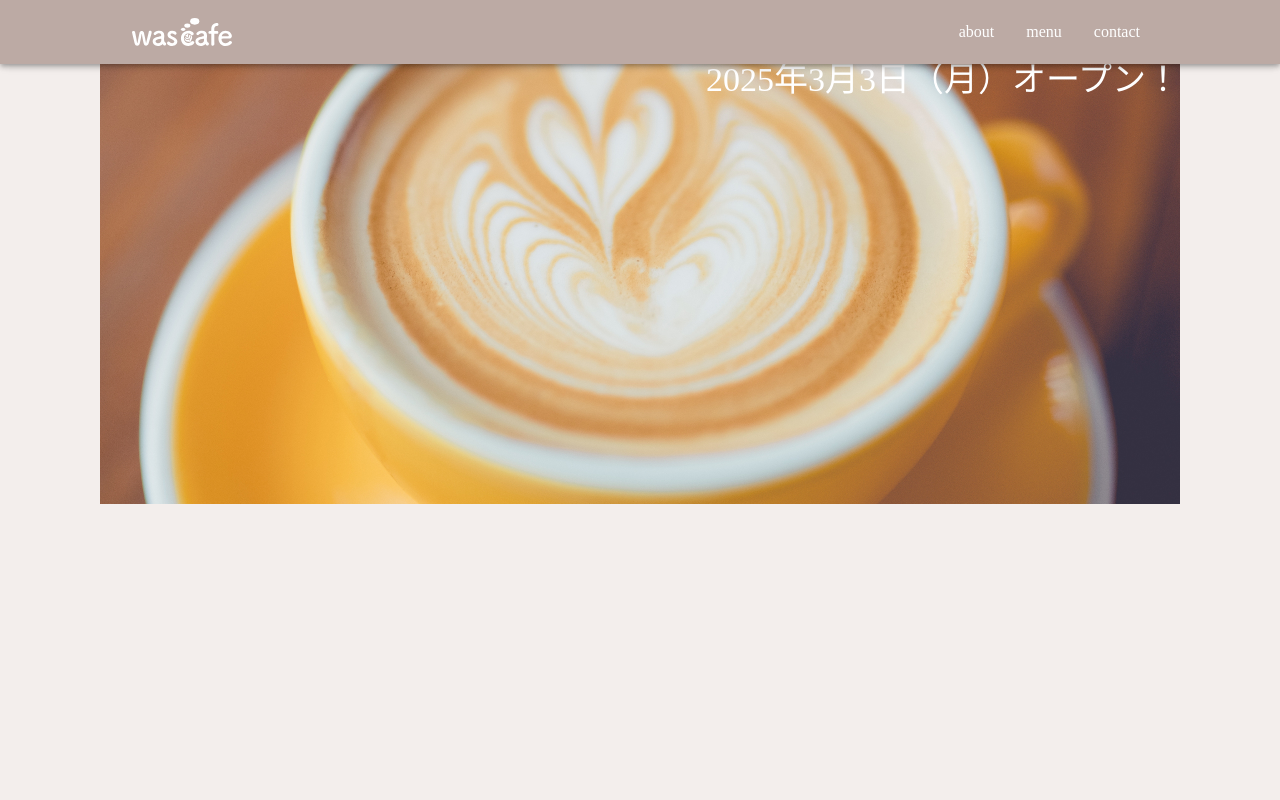
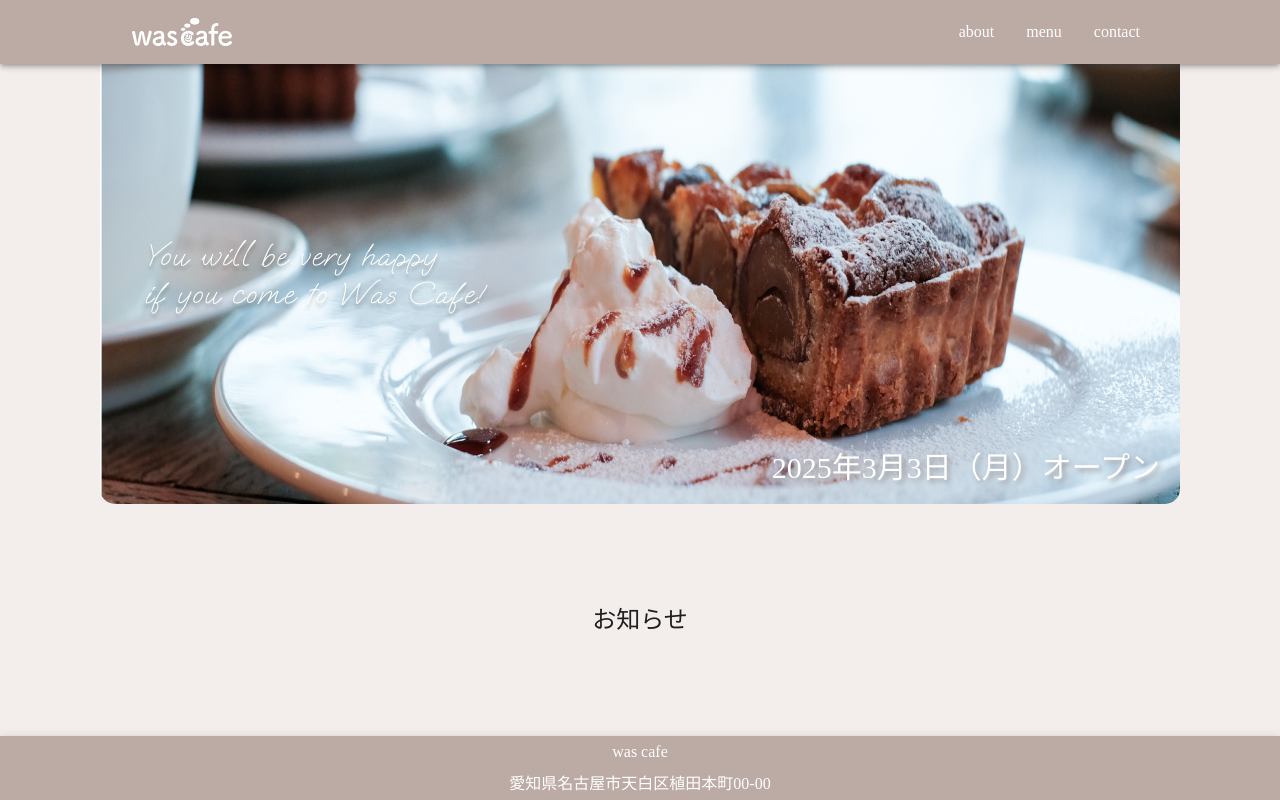
Before and after one commit to kimuracoki/wascafe, a React (Vite) app: page / in a window 1280 px wide. Shown: the top 800 px of the page. Built offline with nearby package versions, Linux system fonts and the light colour scheme; a web font is replaced by a local one.

Commit message:
Add Home

```diff
--- a/index.html
+++ b/index.html
@@ -2,7 +2,7 @@
 <html lang="ja">
   <head>
     <meta charset="UTF-8" />
-    <link rel="icon" type="image/svg+xml" href="./src/assets/white_logo.svg" />
+    <link rel="icon" type="image/svg+xml" href="./src/assets/logo.svg" />
     <link
       rel="stylesheet"
       href="https://fonts.googleapis.com/icon?family=Material+Icons"
--- a/src/components/Hero.tsx
+++ b/src/components/Hero.tsx
@@ -1,4 +1,5 @@
-import { Box } from "@mui/material";
+import { Box, SxProps, Theme } from "@mui/material";
+import { ReactElement } from "react";
 
 function Hero(props: Props) {
     return (
@@ -12,12 +13,16 @@ function Hero(props: Props) {
                 backgroundRepeat: 'no-repeat',
                 backgroundSize: 'contain',
                 marginBottom: { xs: '30px', sm: '100px' },
-            }}></Box>
+                borderRadius: '0 0 15px 15px',
+                ...(props.sx || {}),
+            }}>{props.children}</Box>
     );
 }
 
 type Props = {
     imageUrl: string;
+    children?: ReactElement | undefined;
+    sx?: SxProps<Theme> | undefined;
 }
 
 export default Hero;
--- a/src/features/contact/pages/Contact.tsx
+++ b/src/features/contact/pages/Contact.tsx
@@ -19,10 +19,10 @@ export const Contact = () => {
                 container
                 direction="row"
             >
-                <Grid2>
+                <Grid2 width={{ xs: '100%', sm: '300px' }}>
                     <Typography>お名前（必須）</Typography>
                 </Grid2>
-                <Grid2>
+                <Grid2 width={{ xs: '100%', sm: '500px' }}>
                     <TextField />
                 </Grid2>
             </Grid2>
@@ -30,10 +30,10 @@ export const Contact = () => {
                 container
                 direction="row"
             >
-                <Grid2>
+                <Grid2 width={{ xs: '100%', sm: '300px' }}>
                     <Typography>メールアドレス（必須）</Typography>
                 </Grid2>
-                <Grid2>
+                <Grid2 width={{ xs: '100%', sm: '500px' }}>
                     <TextField />
                 </Grid2>
             </Grid2>
@@ -41,10 +41,10 @@ export const Contact = () => {
                 container
                 direction="row"
             >
-                <Grid2>
+                <Grid2 width={{ xs: '100%', sm: '300px' }}>
                     <Typography>お電話番号</Typography>
                 </Grid2>
-                <Grid2>
+                <Grid2 width={{ xs: '100%', sm: '500px' }}>
                     <TextField />
                 </Grid2>
             </Grid2>
@@ -52,14 +52,14 @@ export const Contact = () => {
                 container
                 direction="row"
             >
-                <Grid2>
+                <Grid2 width={{ xs: '100%', sm: '300px' }}>
                     <Typography>お問い合わせの種類</Typography>
                 </Grid2>
-                <Grid2>
+                <Grid2 width={{ xs: '100%', sm: '500px' }}>
                     <RadioGroup row>
-                        <FormControlLabel control={<Radio/>} label="お席の予約"/>
-                        <FormControlLabel control={<Radio/>} label="貸切のご相談"/>
-                        <FormControlLabel control={<Radio/>} label="その他"/>
+                        <FormControlLabel control={<Radio />} label="お席の予約" />
+                        <FormControlLabel control={<Radio />} label="貸切のご相談" />
+                        <FormControlLabel control={<Radio />} label="その他" />
                     </RadioGroup>
                 </Grid2>
             </Grid2>
@@ -67,11 +67,11 @@ export const Contact = () => {
                 container
                 direction="row"
             >
-                <Grid2>
+                <Grid2 width={{ xs: '100%', sm: '300px' }}>
                     <Typography>お問い合わせ内容</Typography>
                 </Grid2>
-                <Grid2>
-                    <TextField />
+                <Grid2 width={{ xs: '100%', sm: '500px' }}>
+                    <TextField multiline rows={4} />
                 </Grid2>
             </Grid2>
         </Container>
--- a/src/features/home/pages/Home.tsx
+++ b/src/features/home/pages/Home.tsx
@@ -1,26 +1,28 @@
-import { Box, Container, Typography } from "@mui/material";
-import latteArtImage from '@/features/home/assets/latte-art.jpg'
+import { Container, Typography } from "@mui/material";
+import cakeIcecream from '@/features/home/assets/cake-icecream.jpg'
+import Hero from "@/components/Hero";
+import ContentTitle from "@/components/ContentTitle";
 
 export const Home = () => {
 
     return (
         <Container disableGutters maxWidth="md">
-            <Box sx={{
-                width: { xs: '100%', md: '1080px' },
-                height: '100vh',
-                backgroundImage: `url(${latteArtImage})`,
-                backgroundRepeat: 'no-repeat',
-
-            }}>
+            <Hero sx={{
+                display: 'flex',
+                justifyContent: 'end',
+                alignItems: 'end',
+            }} imageUrl={cakeIcecream}>
                 <Typography
-                    variant="h4"
                     component="h2"
                     sx={{
-                        textAlign: 'right',
-                        color: '#fff'
+                        color: '#fff',
+                        margin: '0 20px 20px',
+                        textShadow: '3px 3px 5px #9e9e9e',
+                        fontSize: { xs: '16px', sm: '30px' },
                     }}
-                >2025年3月3日（月）オープン！</Typography>
-            </Box>
+                >2025年3月3日（月）オープン</Typography>
+            </Hero>
+            <ContentTitle title="お知らせ" />
         </Container>
     );
 }
```
Also changed, not shown: src/features/home/assets/cake-icecream.jpg (added), src/features/home/assets/latte-art.jpg (deleted).
